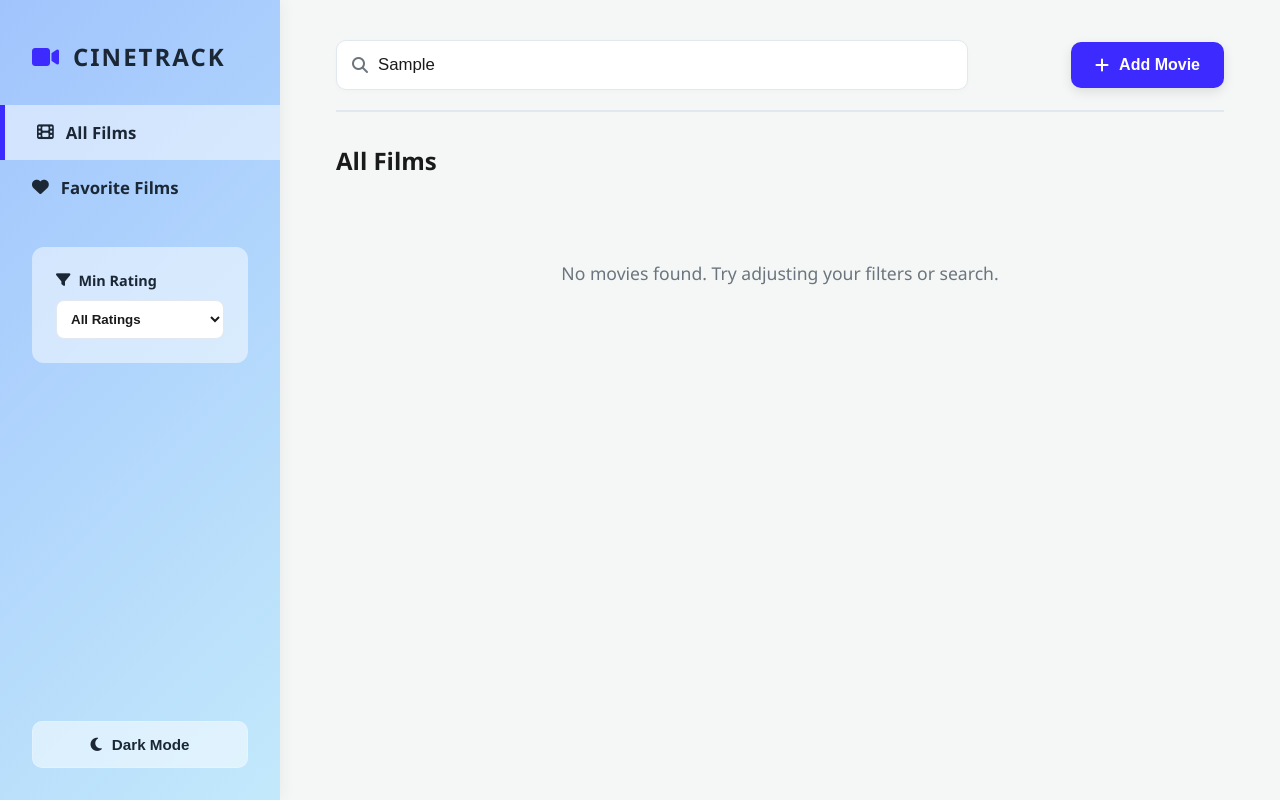
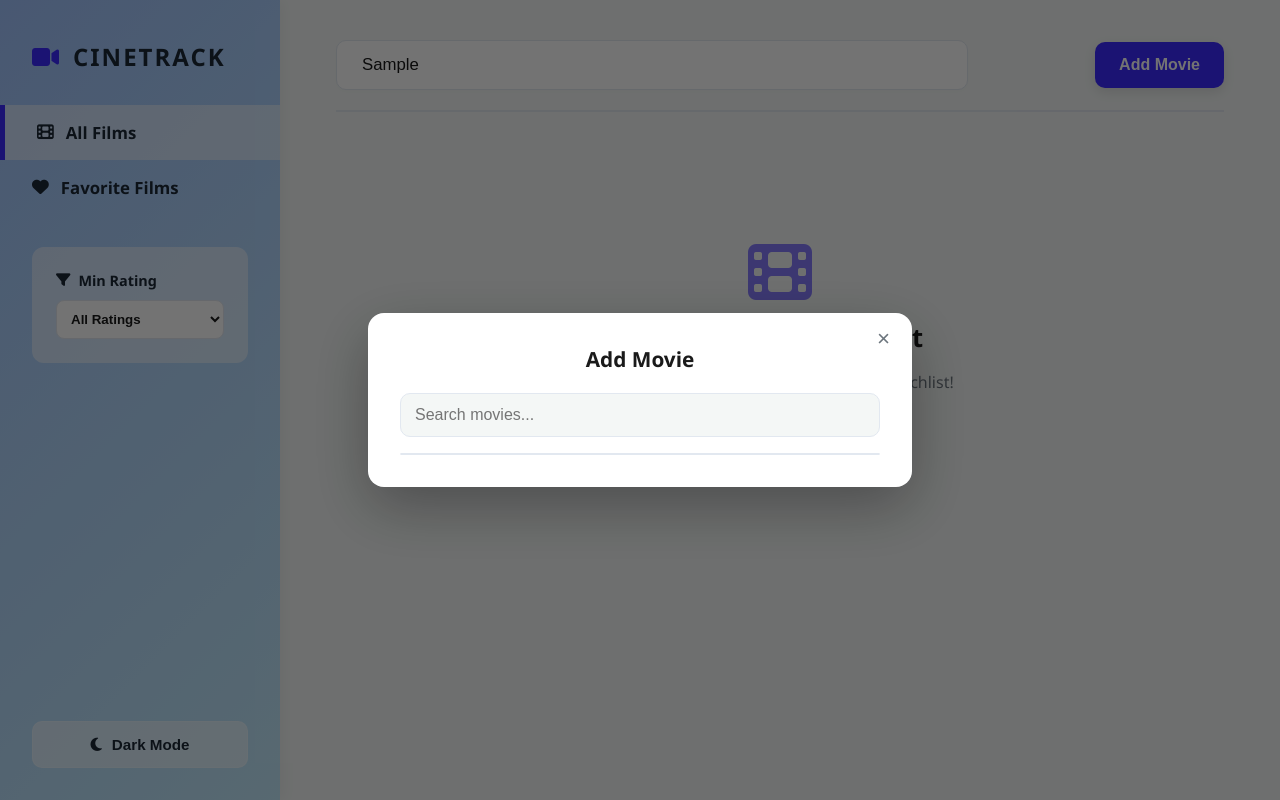
Before and after one commit to mariaelenabotnari/tum-web-lab-6, a React (Vite) app: page / in a window 1280 px wide. Both pictures are taken after typing "Sample" into the empty fields and a click on the button "Add Movie". Built offline with nearby package versions, Linux system fonts and the light colour scheme.

Commit message:
feat: integrate TMDB API with persistent movie management and empty states
* feat: integrate TMDB API search and add movie functionality

* feat: enable localStorage persistence and implement empty state UI

```diff
--- a/src/App.jsx
+++ b/src/App.jsx
@@ -1,87 +1,42 @@
-import React, { useState, useEffect, useRef } from 'react';
+import React, { useState, useEffect } from 'react';
 import './style.css';
-
 import Sidebar from './components/Sidebar';
 import TopBar from './components/TopBar';
 import MovieGrid from './components/MovieGrid';
 import Pagination from './components/Pagination';
+import AddMovieModal from './components/AddMovieModal';
+import { useMovies } from './hooks/useMovies';
+import { TMDB_GENRES } from './constants/tmdbGenres';
 
 function App() {
-    const initialMovies = Array.from({ length: 12 }, (_, i) => ({
-        id: i + 1,
-        title: `Awesome Movie ${i + 1}`,
-        rating: Math.floor(Math.random() * 4) + 6,
-        genre: ['Action', 'Sci-Fi', 'Drama', 'Comedy', 'Thriller'][Math.floor(Math.random() * 5)],
-        year: Math.floor(Math.random() * 24) + 2000,
-        image: `https://picsum.photos/seed/${i + 10}/400/600`,
-        isFavorite: false,
-        comments: []
-    }));
+    const { movies, toggleFavorite, addMovie } = useMovies();
 
+    const [isModalOpen, setIsModalOpen] = useState(false);
+    const [topSearchQuery, setTopSearchQuery] = useState('');
+
+    const [currentPage, setCurrentPage] = useState(1);
+    const moviesPerPage = 6;
+
+    const [activeTab, setActiveTab] = useState('all');
     const [isDarkMode, setIsDarkMode] = useState(localStorage.getItem('theme') === 'dark');
-    const [activeTab, setActiveTab] = useState('all');
-    const [searchQuery, setSearchQuery] = useState('');
     const [ratingFilter, setRatingFilter] = useState('all');
 
-    const [movies, setMovies] = useState(initialMovies);
-    const [currentPage, setCurrentPage] = useState(1);
-    const [moviesPerPage, setMoviesPerPage] = useState(6);
+    const filteredMovies = movies.filter(m => {
+        if (activeTab === 'favorites' && !m.isFavorite) return false;
+        if (ratingFilter !== 'all' && m.rating < parseInt(ratingFilter)) return false;
+        if (topSearchQuery && !m.title.toLowerCase().includes(topSearchQuery.toLowerCase())) return false;
+        return true;
+    });
 
-    const gridRef = useRef(null);
+    const indexOfLast = currentPage * moviesPerPage;
+    const indexOfFirst = indexOfLast - moviesPerPage;
+    const currentMovies = filteredMovies.slice(indexOfFirst, indexOfLast);
+    const totalPages = Math.ceil(filteredMovies.length / moviesPerPage);
 
     useEffect(() => {
         document.body.className = isDarkMode ? 'dark-theme' : '';
         localStorage.setItem('theme', isDarkMode ? 'dark' : 'light');
     }, [isDarkMode]);
-
-    useEffect(() => {
-        const calculateRows = () => {
-            if (gridRef.current) {
-                const gridWidth = gridRef.current.offsetWidth;
-                const columns = Math.floor(gridWidth / 330);
-                setMoviesPerPage(Math.max(columns, 1) * 2);
-            }
-        };
-
-        const resizeObserver = new ResizeObserver(calculateRows);
-        if (gridRef.current) resizeObserver.observe(gridRef.current);
-
-        calculateRows();
-        return () => resizeObserver.disconnect();
-    }, []);
-
-    const handleAddMovie = () => {
-        const newMovie = {
-            id: Date.now(),
-            title: "New Custom Movie " + (movies.length + 1),
-            rating: Math.floor(Math.random() * 5) + 5,
-            genre: "TBD",
-            year: new Date().getFullYear(),
-            image: `https://picsum.photos/seed/${Date.now()}/400/600`,
-            isFavorite: false,
-            comments: []
-        };
-        setMovies(prev => [newMovie, ...prev]);
-    };
-
-    const toggleFavorite = (id) => {
-        setMovies(prev =>
-            prev.map(movie =>
-                movie.id === id ? { ...movie, isFavorite: !movie.isFavorite } : movie
-            )
-        );
-    };
-
-    const filteredMovies = movies.filter(movie => {
-        if (activeTab === 'favorites' && !movie.isFavorite) return false;
-        if (ratingFilter !== 'all' && movie.rating < parseInt(ratingFilter)) return false;
-        if (searchQuery && !movie.title.toLowerCase().includes(searchQuery.toLowerCase())) return false;
-        return true;
-    });
-
-    const indexOfLast = currentPage * moviesPerPage;
-    const currentMovies = filteredMovies.slice(indexOfLast - moviesPerPage, indexOfLast);
-    const totalPages = Math.ceil(filteredMovies.length / moviesPerPage);
 
     return (
         <div className="dashboard-container">
@@ -97,19 +52,13 @@ function App() {
 
             <main className="main-content">
                 <TopBar
-                    searchQuery={searchQuery}
-                    setSearchQuery={setSearchQuery}
-                    handleAddMovie={handleAddMovie}
-                    setCurrentPage={setCurrentPage}
+                    openModal={() => setIsModalOpen(true)}
+                    topSearchQuery={topSearchQuery}
+                    handleTopSearch={setTopSearchQuery}
+                    topSearchResults={topSearchQuery ? filteredMovies : []}
                 />
 
-                <h2>{activeTab === 'all' ? 'All Films' : 'Favorite Films'}</h2>
-
-                <MovieGrid
-                    movies={currentMovies}
-                    toggleFavorite={toggleFavorite}
-                    gridRef={gridRef}
-                />
+                <MovieGrid movies={currentMovies} toggleFavorite={toggleFavorite} />
 
                 <Pagination
                     currentPage={currentPage}
@@ -117,6 +66,14 @@ function App() {
                     setCurrentPage={setCurrentPage}
                 />
             </main>
+
+            {isModalOpen && (
+                <AddMovieModal
+                    onClose={() => setIsModalOpen(false)}
+                    onAdd={addMovie}
+                    TMDB_GENRES={TMDB_GENRES}
+                />
+            )}
         </div>
     );
 }
--- /dev/null
+++ b/src/components/AddMovieModal.jsx
@@ -0,0 +1,84 @@
+import React, { useEffect } from 'react';
+import { useApiSearch } from '../hooks/useApiSearch';
+
+function AddMovieModal({ onClose, onAdd, TMDB_GENRES }) {
+    const { query, results, loading, search, setQuery, setResults } = useApiSearch();
+
+    const handleAdd = (item) => {
+        const movie = {
+            id: Date.now(),
+            title: item.title || item.name,
+            rating: item.vote_average ? Math.round(item.vote_average * 10) / 10 : 0,
+            genre: TMDB_GENRES[item.genre_ids?.[0]] || "Unknown",
+            year: (item.release_date || item.first_air_date)?.slice(0, 4) || "N/A",
+            image: item.poster_path
+                ? `https://image.tmdb.org/t/p/w400${item.poster_path}`
+                : "https://via.placeholder.com/400x600",
+            isFavorite: false,
+            comments: []
+        };
+
+        onAdd(movie);
+        handleClose();
+    };
+
+    const handleClose = () => {
+        setQuery('');
+        setResults([]);
+        onClose();
+    };
+
+    // prevent scroll
+    useEffect(() => {
+        document.body.style.overflow = 'hidden';
+        return () => document.body.style.overflow = 'auto';
+    }, []);
+
+    return (
+        <div className="modal-backdrop" onClick={handleClose}>
+            <div className="modal" onClick={e => e.stopPropagation()}>
+                <button className="modal-close" onClick={handleClose}>×</button>
+
+                <h3>Add Movie</h3>
+
+                <input
+                    type="text"
+                    placeholder="Search movies..."
+                    value={query}
+                    onChange={(e) => search(e.target.value)}
+                />
+
+                <div className="modal-search-results">
+                    {loading ? (
+                        <div className="search-item">Searching...</div>
+                    ) : results.length > 0 ? (
+                        results.slice(0, 6).map(item => (
+                            <div
+                                key={item.id}
+                                className="search-item"
+                                onClick={() => handleAdd(item)}
+                            >
+                                <img
+                                    src={item.poster_path
+                                        ? `https://image.tmdb.org/t/p/w92${item.poster_path}`
+                                        : 'https://via.placeholder.com/50x70'}
+                                    alt=""
+                                    width={50}
+                                    height={70}
+                                />
+                                <div>
+                                    <strong>{item.title || item.name}</strong><br/>
+                                    {TMDB_GENRES[item.genre_ids?.[0]] || 'Unknown'} | {(item.release_date || item.first_air_date)?.slice(0, 4) || 'N/A'}
+                                </div>
+                            </div>
+                        ))
+                    ) : query ? (
+                        <div className="search-item">No results</div>
+                    ) : null}
+                </div>
+            </div>
+        </div>
+    );
+}
+
+export default AddMovieModal;
--- a/src/components/MovieGrid.jsx
+++ b/src/components/MovieGrid.jsx
@@ -13,7 +13,10 @@ function MovieGrid({ movies, toggleFavorite, gridRef }) {
                 ))
             ) : (
                 <div className="empty-state">
-                    No movies found. Try adjusting your filters or search.
+                    <i className="fas fa-film"></i>
+                    <h2>No movies tracked yet</h2>
+                    <p>Hit <strong>Add Movie</strong> to start building your watchlist!</p>
+                    <i className="fas fa-popcorn"></i>
                 </div>
             )}
         </div>
--- a/src/components/TopBar.jsx
+++ b/src/components/TopBar.jsx
@@ -1,24 +1,29 @@
-function TopBar({ searchQuery, setSearchQuery, handleAddMovie, setCurrentPage }) {
+import React from 'react';
+
+function TopBar({ openModal, topSearchQuery, handleTopSearch, topSearchResults }) {
     return (
-        <header className="top-bar">
+        <div className="top-bar">
             <div className="search-container">
-                <i className="fas fa-search search-icon"></i>
                 <input
                     type="text"
                     className="search-input"
-                    placeholder="Find whatever you want..."
-                    value={searchQuery}
-                    onChange={(e) => {
-                        setSearchQuery(e.target.value);
-                        setCurrentPage(1);
-                    }}
+                    placeholder="Search movies in your library..."
+                    value={topSearchQuery}
+                    onChange={(e) => handleTopSearch(e.target.value)}
                 />
+                {topSearchResults.length > 0 && (
+                    <div className="search-results">
+                        {topSearchResults.map(movie => (
+                            <div key={movie.id} className="search-item">{movie.title}</div>
+                        ))}
+                    </div>
+                )}
             </div>
 
-            <button className="btn-primary" onClick={handleAddMovie}>
-                <i className="fas fa-plus"></i> Add Movie
+            <button className="btn-primary" onClick={openModal}>
+                Add Movie
             </button>
-        </header>
+        </div>
     );
 }
 
--- /dev/null
+++ b/src/constants/tmdbGenres.js
@@ -0,0 +1,10 @@
+export const TMDB_GENRES = {
+    28: 'Action', 12: 'Adventure', 16: 'Animation', 35: 'Comedy',
+    80: 'Crime', 99: 'Documentary', 18: 'Drama', 10751: 'Family',
+    14: 'Fantasy', 36: 'History', 27: 'Horror', 10402: 'Music',
+    9648: 'Mystery', 10749: 'Romance', 878: 'Sci-Fi', 10770: 'TV Movie',
+    53: 'Thriller', 10752: 'War', 37: 'Western',
+    10759: 'Action & Adventure', 10762: 'Kids', 10763: 'News',
+    10764: 'Reality', 10765: 'Sci-Fi & Fantasy', 10766: 'Soap',
+    10767: 'Talk', 10768: 'War & Politics'
+};
--- /dev/null
+++ b/src/hooks/useApiSearch.js
@@ -0,0 +1,26 @@
+import { useState } from 'react';
+
+export function useApiSearch() {
+    const [query, setQuery] = useState('');
+    const [results, setResults] = useState([]);
+    const [loading, setLoading] = useState(false);
+
+    const search = async (q) => {
+        setQuery(q);
+        if (!q) { setResults([]); return; }
+        setLoading(true);
+        try {
+            const res = await fetch(
+                `https://api.themoviedb.org/3/search/multi?api_key=8cb92ee670543a9cd994410ce56fb3e1&query=${q}`
+            );
+            const data = await res.json();
+            setResults(data.results || []);
+        } catch (err) {
+            console.error(err);
+        } finally {
+            setLoading(false);
+        }
+    };
+
+    return { query, results, loading, search, setQuery, setResults };
+}
--- /dev/null
+++ b/src/hooks/useMovies.js
@@ -0,0 +1,29 @@
+import { useState, useEffect } from 'react';
+
+export function useMovies(initialMovies) {
+    const [movies, setMovies] = useState(() => {
+        const saved = localStorage.getItem("movies");
+        return saved ? JSON.parse(saved) : [];
+    });
+
+    const toggleFavorite = (id) => {
+        setMovies(prev =>
+            prev.map(m => m.id === id ? { ...m, isFavorite: !m.isFavorite } : m)
+        );
+    };
+
+    const addMovie = (movie) => {
+        setMovies(prev => [movie, ...prev]);
+    };
+
+    useEffect(() => {
+        const saved = localStorage.getItem("movies");
+        if (saved) setMovies(JSON.parse(saved));
+    }, []);
+
+    useEffect(() => {
+        localStorage.setItem("movies", JSON.stringify(movies));
+    }, [movies]);
+
+    return { movies, setMovies, toggleFavorite, addMovie };
+}
--- a/src/style.css
+++ b/src/style.css
@@ -303,6 +303,7 @@ body {
 
 .movie-meta {
   display: flex;
+  align-items: center;
   gap: 10px;
   margin-bottom: 20px;
   font-size: 0.85rem;
@@ -421,3 +422,172 @@ body {
   color: var(--text-secondary);
   font-size: 1.1rem;
 }
+
+.search-container {
+  position: relative;
+}
+
+.search-results {
+  position: absolute;
+  top: 60px;
+  left: 0;
+  width: 100%;
+  background: var(--card-bg);
+  border: 1px solid var(--border-color);
+  border-radius: 10px;
+  z-index: 200;
+  overflow: hidden;
+}
+
+.search-item {
+  padding: 12px;
+  cursor: pointer;
+  border-bottom: 1px solid var(--border-color);
+}
+
+.search-item:hover {
+  background: var(--sidebar-hover);
+}
+
+/* MODAL */
+.modal-backdrop {
+  position: fixed;
+  inset: 0;
+  background: rgba(0, 0, 0, 0.55);
+  display: flex;
+  justify-content: center;
+  align-items: center;
+  z-index: 999;
+  padding: 20px;
+}
+
+.modal {
+  background: var(--card-bg);
+  border-radius: 16px;
+  width: 100%;
+  max-width: 480px;
+  padding: 32px;
+  box-shadow: 0 20px 60px rgba(0, 0, 0, 0.3);
+  position: relative;
+  display: flex;
+  flex-direction: column;
+  gap: 16px;
+}
+
+.modal h3 {
+  margin: 0 0 4px 0;
+  font-size: 1.3rem;
+  text-align: center;
+}
+
+.modal-search-results {
+  max-height: 280px;
+  overflow-y: auto;
+  border: 1px solid var(--border-color);
+  border-radius: 10px;
+  background: var(--card-bg);
+}
+
+.modal-search-results .search-item {
+  display: flex;
+  gap: 12px;
+  align-items: center;
+  padding: 10px 14px;
+  cursor: pointer;
+  border-bottom: 1px solid var(--border-color);
+  transition: background 0.15s;
+}
+
+.modal-search-results .search-item:last-child {
+  border-bottom: none;
+}
+
+.modal-search-results .search-item:hover {
+  background: var(--sidebar-hover);
+}
+
+.modal input {
+  width: 100%;
+  padding: 12px 14px;
+  border-radius: 10px;
+  border: 1px solid var(--border-color);
+  background: var(--main-bg);
+  color: var(--text-main);
+  font-size: 1rem;
+  outline: none;
+  box-sizing: border-box;
+}
+
+.modal-close {
+  position: absolute;
+  top: 14px;
+  right: 16px;
+  font-size: 1.4rem;
+  background: transparent;
+  border: none;
+  cursor: pointer;
+  color: var(--text-secondary);
+  line-height: 1;
+}
+
+.modal-close:hover {
+  color: var(--text-main);
+}
+
+.search-results {
+  max-height: 250px;
+  overflow-y: auto;
+  border: 1px solid var(--border-color);
+  border-radius: 8px;
+}
+
+.search-item {
+  padding: 10px;
+  cursor: pointer;
+  display: flex;
+  align-items: center;
+  gap: 10px;
+}
+
+.search-item:hover {
+  background: var(--sidebar-hover);
+}
+
+.blurred main,
+.blurred .sidebar {
+  filter: blur(4px);
+  pointer-events: none;
+}
+
+.empty-state {
+  display: flex;
+  flex-direction: column;
+  align-items: center;
+  justify-content: center;
+  gap: 16px;
+  padding: 6rem 2rem;
+  color: var(--text-secondary);
+  text-align: center;
+}
+
+.empty-state .fa-film {
+  font-size: 4rem;
+  color: var(--btn-primary);
+  opacity: 0.6;
+}
+
+.empty-state .fa-popcorn {
+  font-size: 2.5rem;
+  opacity: 0.4;
+}
+
+.empty-state h2 {
+  font-size: 1.6rem;
+  margin: 0;
+  color: var(--text-main);
+}
+
+.empty-state p {
+  font-size: 1rem;
+  margin: 0;
+}
```
